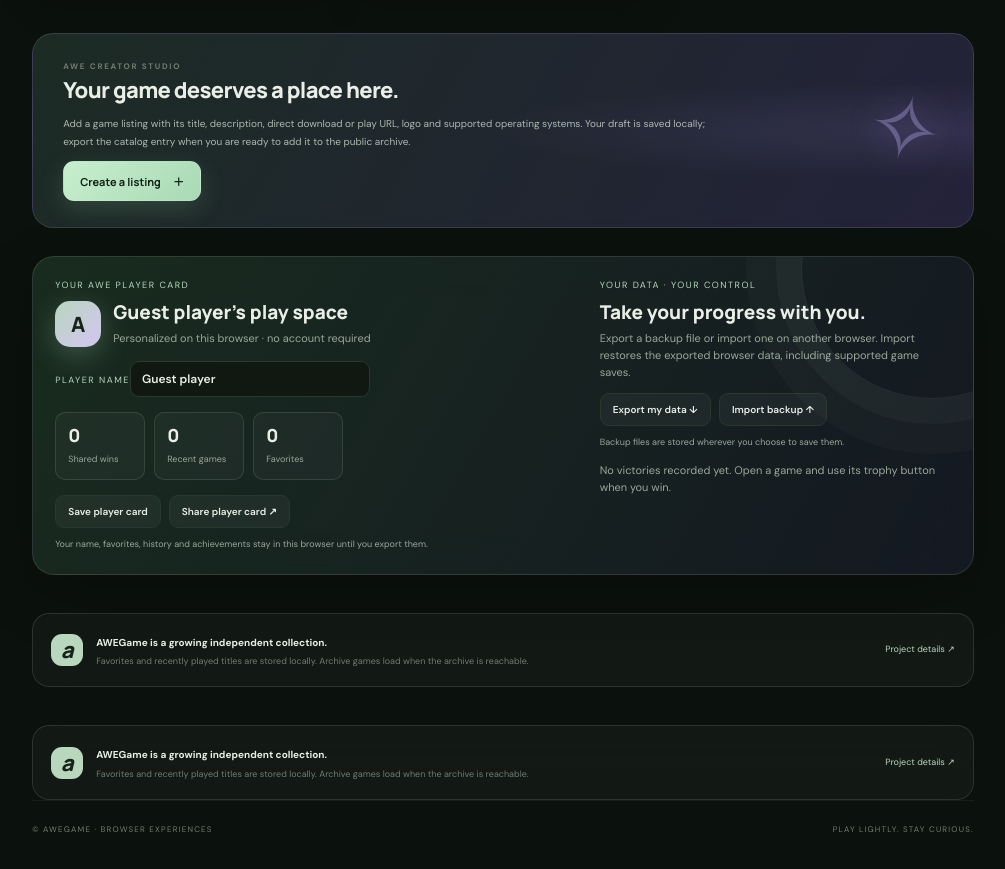
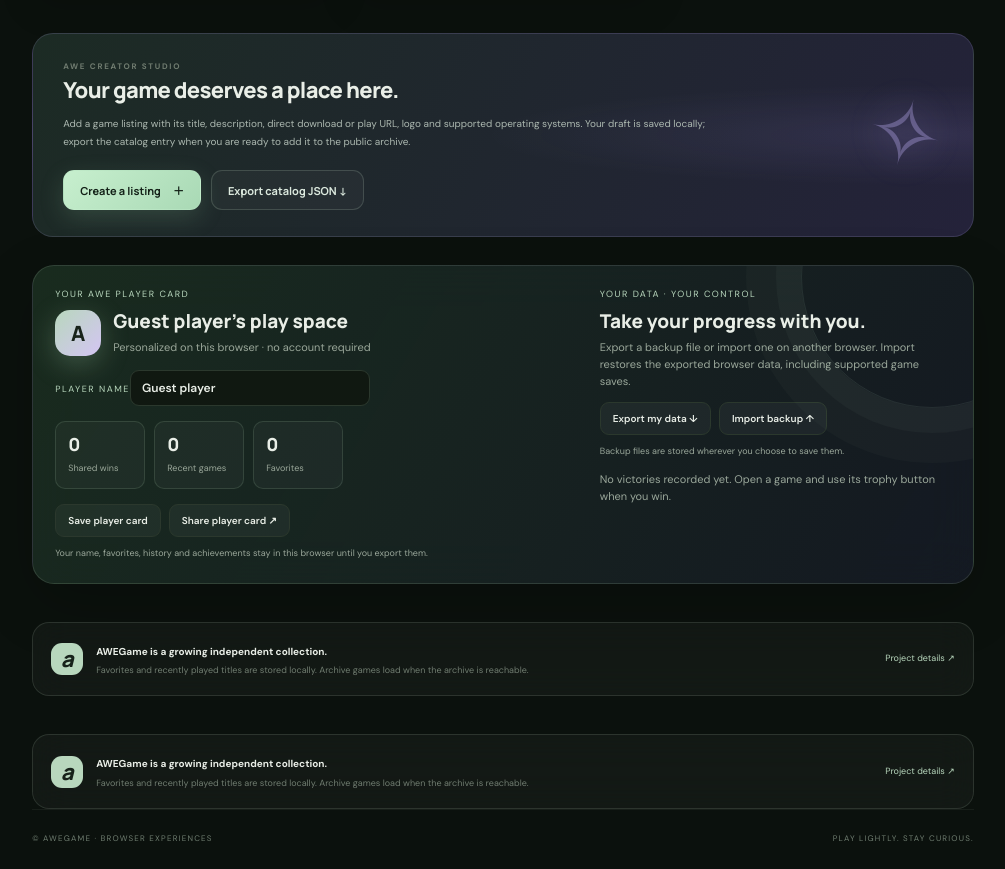
Before and after one commit to ARARAT33/AWEGame, a plain HTML site: page index.html in a window 1280 px wide. Shown: the part 2959-3828 px from the top of the page, without its empty margins (255-1260 px from the left). Drawn offline with Linux system fonts and the light colour scheme; no server answers.

Commit message:
feat: add full catalog export to creator studio

```diff
--- a/index.html
+++ b/index.html
@@ -55,7 +55,7 @@
 <div class="store-results-head"><div><p class="section-eyebrow">THE OPEN CATALOG</p><h3>Explore the store</h3></div><span id="storeCount">Loading…</span></div>
 <div class="store-grid" id="storeGrid"><div class="store-empty">Loading AWE Store catalog…</div></div>
 <div class="store-empty" id="storeEmpty" hidden>No games found for these filters. Try another platform or search.</div>
-<section class="creator-panel" id="creator"><div class="creator-panel-copy"><p class="section-eyebrow">AWE CREATOR STUDIO</p><h3>Your game deserves a place here.</h3><p>Add a game listing with its title, description, direct download or play URL, logo and supported operating systems. Your draft is saved locally; export the catalog entry when you are ready to add it to the public archive.</p><button class="awe-primary" id="creatorOpen">Create a listing <span>＋</span></button></div><div class="creator-symbol">✧</div></section>
+<section class="creator-panel" id="creator"><div class="creator-panel-copy"><p class="section-eyebrow">AWE CREATOR STUDIO</p><h3>Your game deserves a place here.</h3><p>Add a game listing with its title, description, direct download or play URL, logo and supported operating systems. Your draft is saved locally; export the catalog entry when you are ready to add it to the public archive.</p><div class="store-hero-actions"><button class="awe-primary" id="creatorOpen">Create a listing <span>＋</span></button><button class="awe-quiet" id="exportCatalog">Export catalog JSON ↓</button></div></div><div class="creator-symbol">✧</div></section>
 <div class="about-strip" id="favorites"><div class="about-mark">a</div><div><strong>AWEGame is a growing independent collection.</strong><p>Favorites and recently played titles are stored locally. Archive games load when the archive is reachable.</p></div><a href="https://github.com/ARARAT33/AWEGame" target="_blank" rel="noreferrer">Project details ↗</a></div><section class="about-strip" id="favorites"><div class="about-mark">a</div><div><strong>AWEGame is a growing independent collection.</strong><p>Favorites and recently played titles are stored locally. Archive games load when the archive is reachable.</p></div><a href="https://github.com/ARARAT33/AWEGame" target="_blank" rel="noreferrer">Project details ↗</a></section>
 <footer><span>© AWEGAME · BROWSER EXPERIENCES</span><span>PLAY LIGHTLY. STAY CURIOUS.</span></footer>
 </div></main></div>
```
